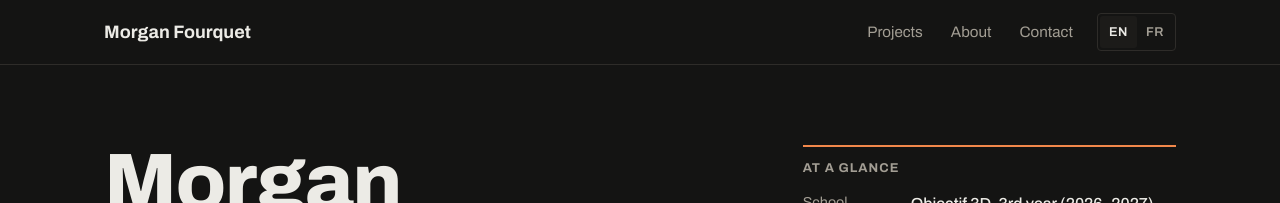
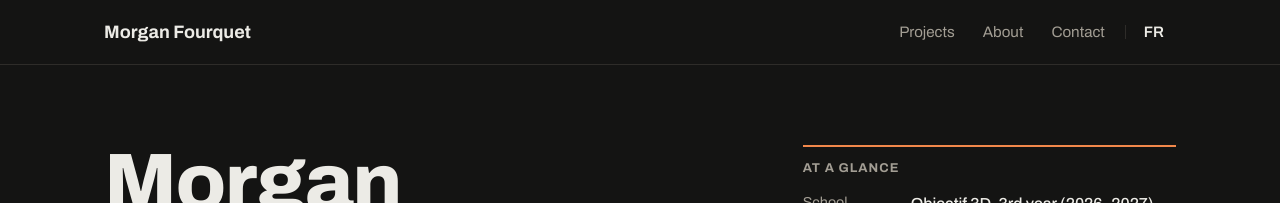
Before and after one commit to Nagro0m/portfolio, a Jekyll site: the page built from index.html, in a window 1280 px wide. Shown: the top 203 px of the page. Built offline with Jekyll 4.4.1, drawn with Linux system fonts in a browser that asks for light colours.

Commit message:
Move language switch into navigation
Show only the link to the alternate language after Contact, with a separator and matching navigation styles.

```diff
--- a/_layouts/default.html
+++ b/_layouts/default.html
@@ -55,7 +55,6 @@
   <header class="topbar">
     <div class="wrap topbar__inner">
       <a class="topbar__nom" href="{{ t.accueil | relative_url }}">{{ p.nom }}</a>
-      <div class="topbar__droite">
       <nav aria-label="Navigation">
         <ul class="topbar__nav">
           <li><a href="{{ t.accueil | append: '#projets' | relative_url }}">{{ t.nav_projets }}</a></li>
@@ -64,13 +63,14 @@
           <li><a href="{{ pl.cv | relative_url }}" target="_blank" rel="noopener">{{ t.nav_cv }}</a></li>
           {%- endif %}
           <li><a href="{{ t.accueil | append: '#contact' | relative_url }}">{{ t.nav_contact }}</a></li>
+          {%- comment %} Lien vers la même page dans l'autre langue {% endcomment %}
+          {%- if lang == 'en' %}
+          <li class="topbar__langue"><a href="{{ url_fr | relative_url }}" hreflang="fr" lang="fr" title="Version française">FR</a></li>
+          {%- else %}
+          <li class="topbar__langue"><a href="{{ url_en | relative_url }}" hreflang="en" lang="en" title="English version">EN</a></li>
+          {%- endif %}
         </ul>
       </nav>
-        <ul class="langues" aria-label="Language / Langue">
-          <li><a href="{{ url_en | relative_url }}" hreflang="en" lang="en" title="English"{% if lang == 'en' %} aria-current="page"{% endif %}>EN</a></li>
-          <li><a href="{{ url_fr | relative_url }}" hreflang="fr" lang="fr" title="Français"{% if lang == 'fr' %} aria-current="page"{% endif %}>FR</a></li>
-        </ul>
-      </div>
     </div>
   </header>
 
--- a/assets/css/style.css
+++ b/assets/css/style.css
@@ -97,12 +97,6 @@ p { margin: 0 0 1em; }
   text-decoration: none;
 }
 
-.topbar__droite {
-  display: flex;
-  align-items: center;
-  gap: 12px;
-}
-
 .topbar__nav {
   display: flex;
   gap: 4px;
@@ -111,27 +105,20 @@ p { margin: 0 0 1em; }
   padding: 0;
 }
 
-/* Sélecteur de langue EN / FR */
-.langues {
+/* Lien de langue (FR / EN) à droite de Contact */
+.topbar__langue {
   display: flex;
-  list-style: none;
-  margin: 0;
-  padding: 2px;
-  border: 1px solid var(--trait);
-  border-radius: var(--rayon);
+  align-items: center;
 }
-.langues a {
-  display: inline-block;
-  padding: 6px 9px;
-  border-radius: 3px;
-  font-size: 0.8rem;
-  font-weight: 600;
-  letter-spacing: 0.04em;
-  text-decoration: none;
-  color: var(--gris);
+.topbar__langue::before {
+  content: "";
+  width: 1px;
+  height: 14px;
+  margin: 0 6px 0 4px;
+  background: var(--trait);
 }
-.langues a:hover { color: var(--encre); }
-.langues a[aria-current="page"] { background: var(--surface); color: var(--encre); }
+.topbar__nav .topbar__langue a { color: var(--encre); font-weight: 600; }
+.topbar__nav .topbar__langue a:hover { color: var(--accent); }
 
 .topbar__nav a {
   display: inline-block;
@@ -756,7 +743,6 @@ p { margin: 0 0 1em; }
 @media (max-width: 560px) {
   .wrap { padding-left: 18px; padding-right: 18px; }
   .topbar__inner { flex-direction: column; align-items: flex-start; gap: 0; padding-top: 12px; padding-bottom: 4px; }
-  .topbar__droite { width: 100%; justify-content: space-between; }
   .topbar__nav { margin-left: -12px; }
   .grille { grid-template-columns: 1fr; }
   .suite { flex-direction: column; }
```
Lines whose indentation alone changed are shown as unchanged.
